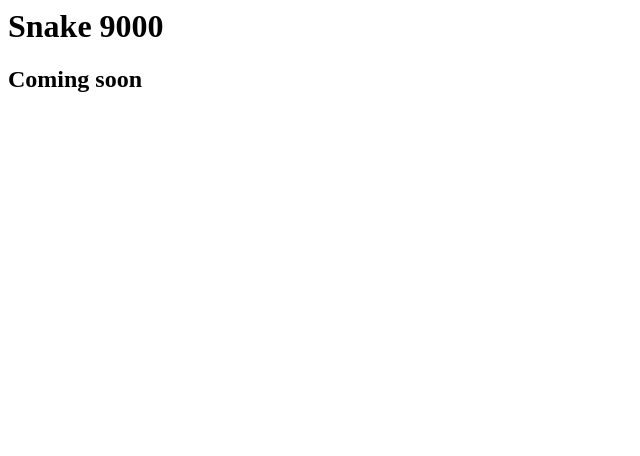
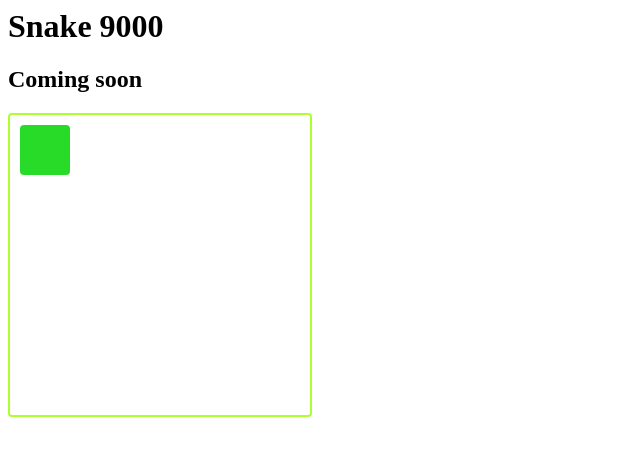
Before and after one commit to sbiltis/Snake-9000, a website: page index.html in a window 1280 px wide. Shown: the whole page, without its empty margins (0-640 px from the left). Drawn offline with Linux system fonts and the light colour scheme.

Commit message:
Moving Block

```diff
--- a/index.html
+++ b/index.html
@@ -1,2 +1,32 @@
+<style>
+  .cage {
+    width: 300px;
+    height: 300px;
+    border: 2px solid greenyellow;
+    border-radius: 4px;
+    position: relative;
+  }
+  .snake {
+    width: 50px;
+    height: 50px;
+    background: rgb(40, 219, 40);
+    border-radius: 4px;
+    position: absolute;
+    left: 10px;
+    top: 10px;
+  }
+</style>
+
 <h1>Snake 9000</h1>
 <h2>Coming soon</h2>
+<div id="cage" class="cage">
+  <div id="snake" class="snake"></div>
+</div>
+
+<script>
+  const snakeEl = document.querySelector("#snake");
+  snake.style.left = 10;
+  snakeEl.addEventListener("click", function (event) {
+    snakeEl.style.left = parseInt(snakeEl.style.left) + 10;
+  });
+</script>
```
